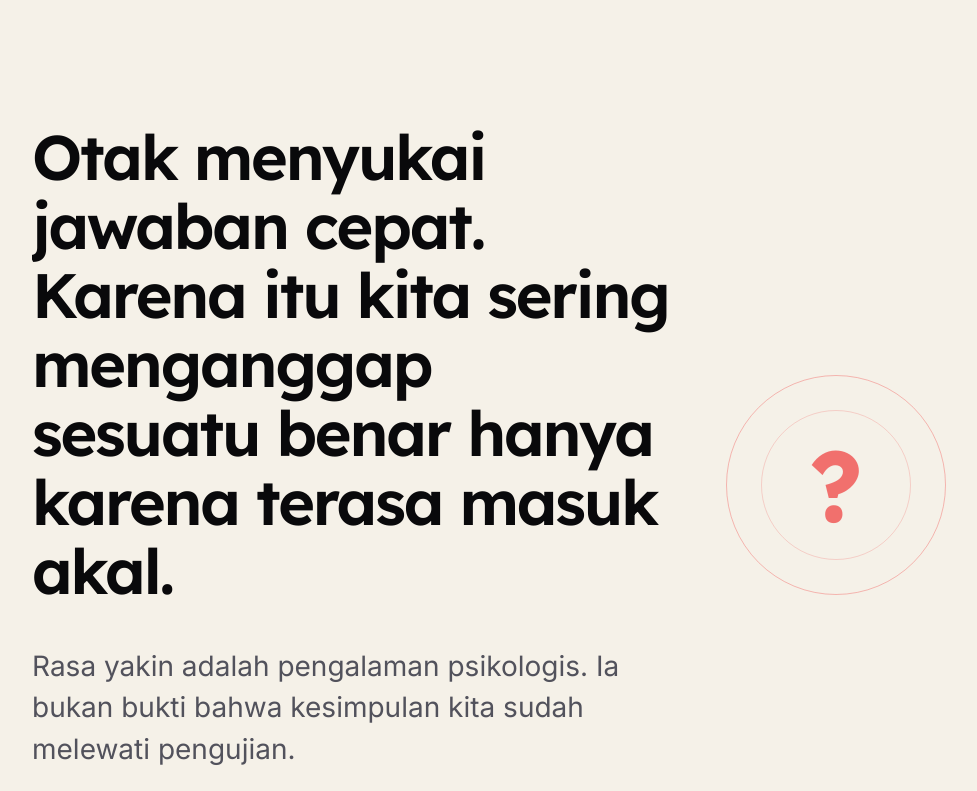
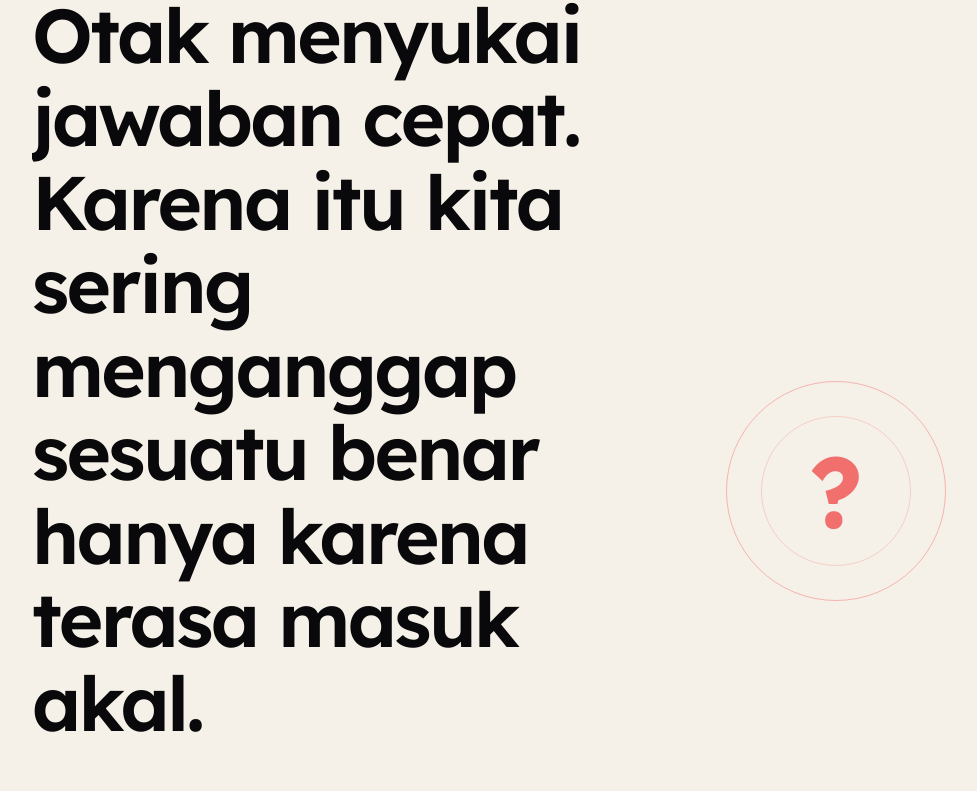
Before and after one commit to winaldomanurung/aksioma-content, a Next.js app: page /carousel/demo in a window 1280 px wide. Shown: the part 2798-3589 px from the top of the page, without its empty margins (146-1123 px from the left). Built offline with nearby package versions, Linux system fonts and the light colour scheme.

Commit message:
style: enlarge statement headings and size the original bookend logo

```diff
--- a/app/globals.css
+++ b/app/globals.css
@@ -218,7 +218,7 @@ body {
 
 .statement-title {
   font-family: var(--font-lexend), sans-serif;
-  font-size: calc(57px * var(--density-scale, 1));
+  font-size: calc(69px * var(--density-scale, 1));
   font-weight: 600;
   line-height: 1.1;
   letter-spacing: -0.035em;
@@ -227,8 +227,8 @@ body {
 .statement-note {
   margin-top: calc(44px * var(--density-gap, 1));
   max-width: 760px;
-  font-size: 28px;
-  line-height: 1.48;
+  font-size: 30px;
+  line-height: 1.42;
 }
 
 .statement-visual {
@@ -1401,3 +1401,8 @@ body {
 .carousel-stage[data-platform="tiktok"] .account-bookend-inner { padding:90px 96px 102px; }
 .carousel-stage[data-platform="tiktok"] .account-bookend-end-title { font-size:85px; }
 .carousel-stage[data-platform="tiktok"] .account-bookend-action { margin-top:52px; }
+
+/* Original Aksioma mark remains unchanged across Journey and Trader. */
+.account-bookend-original-logo { width:195px;height:auto;max-height:75px;object-fit:contain;object-position:left center; }
+/* Make interior slide section headings proportional to the generous 1080px canvas. */
+.carousel-slide[data-slide-type="statement"] .slide-content > .flex:first-child p { font-size:30px;letter-spacing:.12em; }
```
